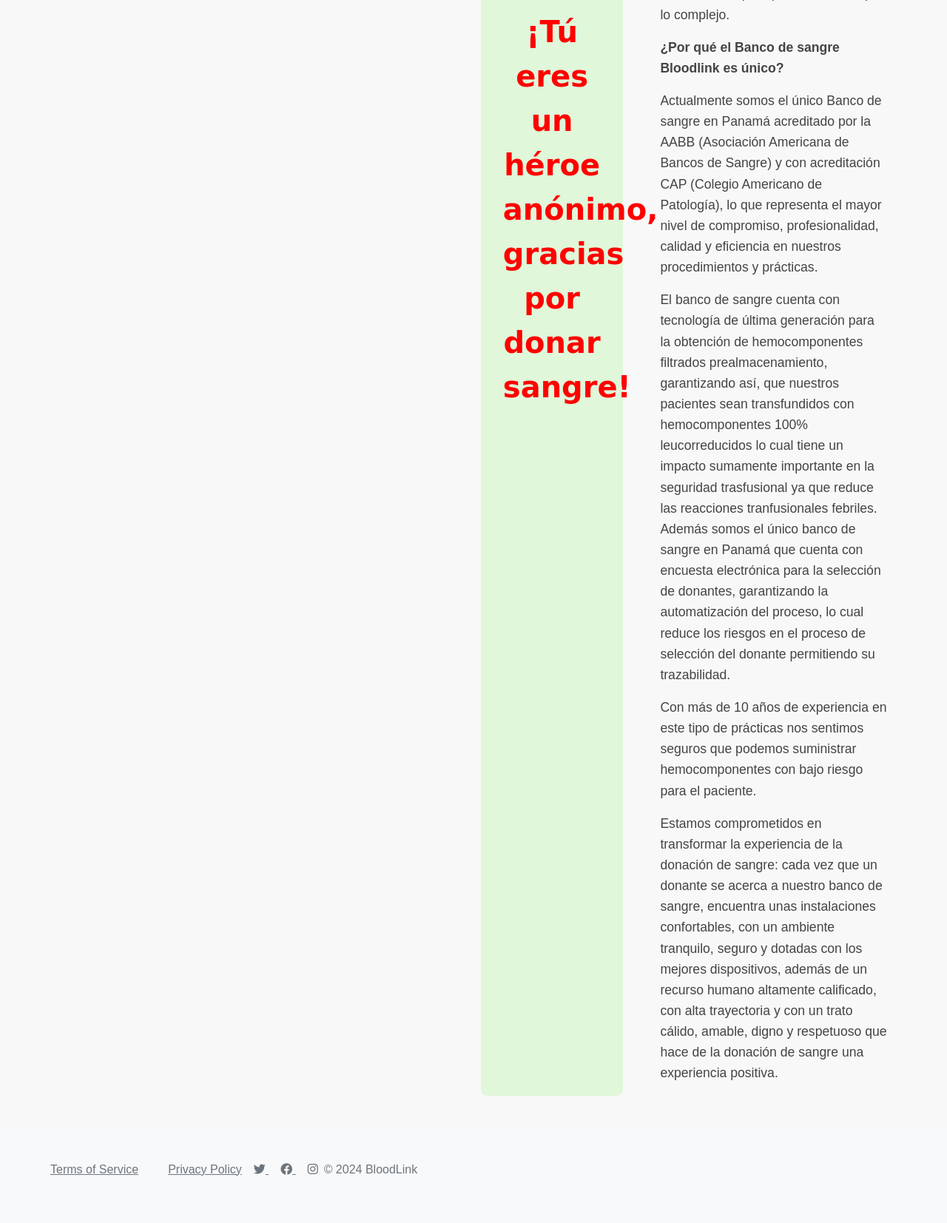
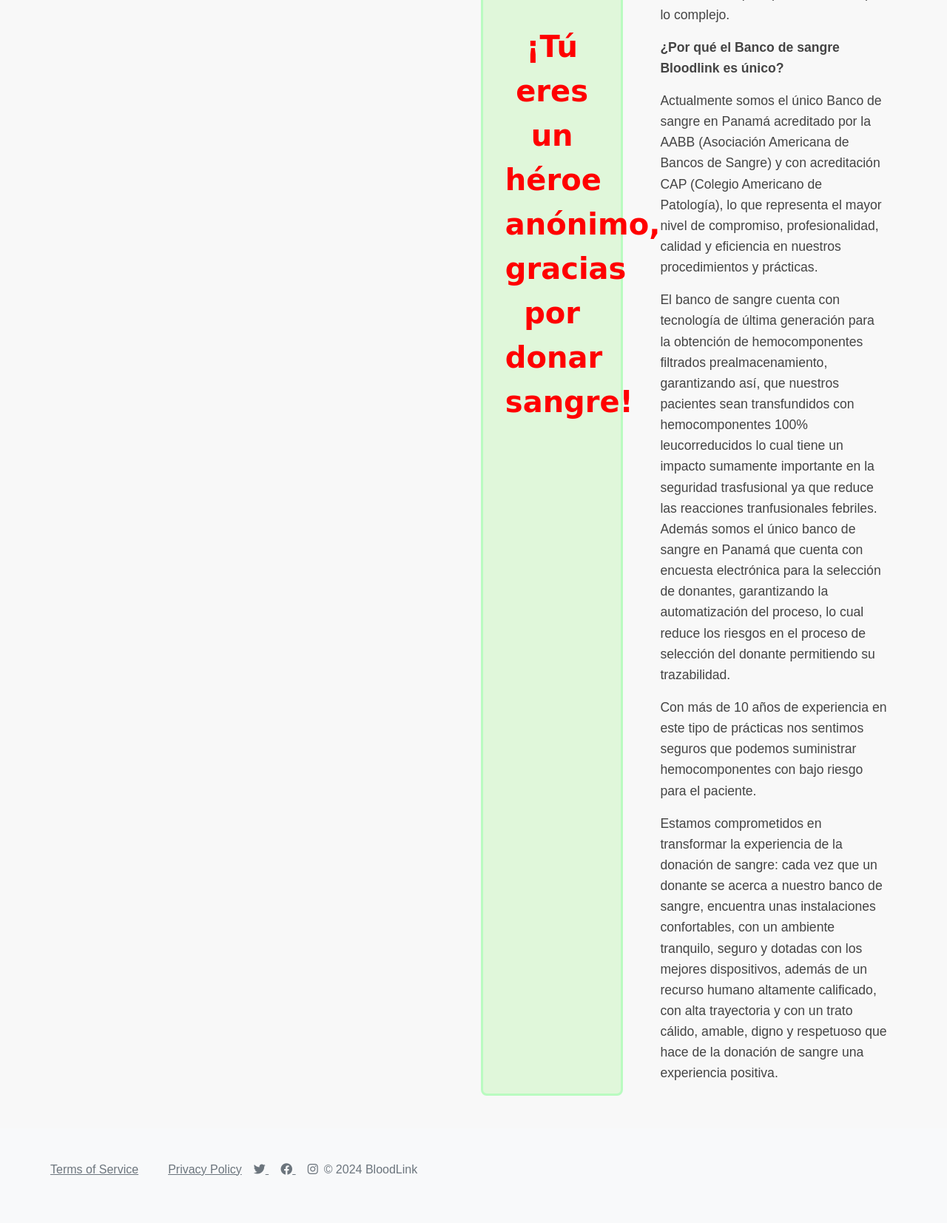
Before and after one commit to jimmyzands/BloodLink, a Flask app: page /about/ in a window 1280 px wide. Shown: the part 1855-3508 px from the top of the page at 74% size. Run offline with Flask 3, Linux system fonts and the light colour scheme; parts of the project's set-up code (start-up, migrations or seed data) failed here and were passed over.

Commit message:
Update about.html

```diff
--- a/bloodlink/templates/public/about.html
+++ b/bloodlink/templates/public/about.html
@@ -27,6 +27,7 @@
             background-color: #e0f7da; /* Fondo verde claro */
             margin-right: 30px;
             border-radius: 8px; /* Bordes redondeados */
+            border: 3px solid #b9fbc0; /* Borde verde más oscuro */
         }
         .content {
             width: 65%; /* Ajustado para que ocupe el resto del espacio */
```
